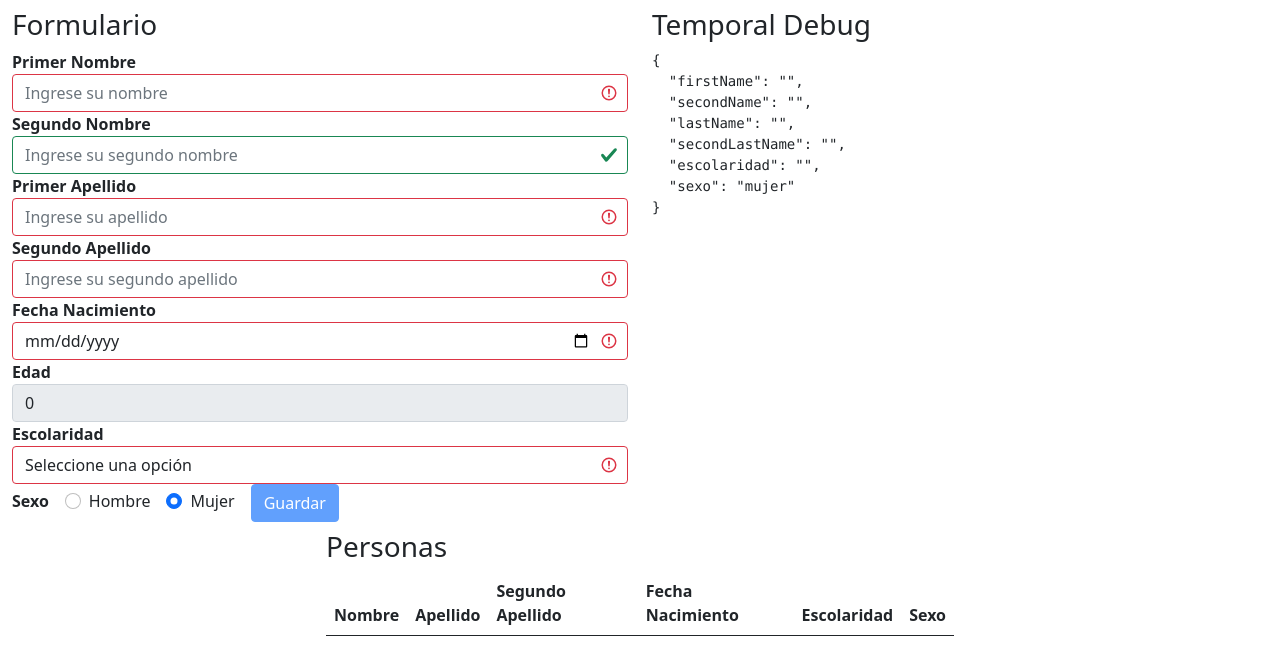
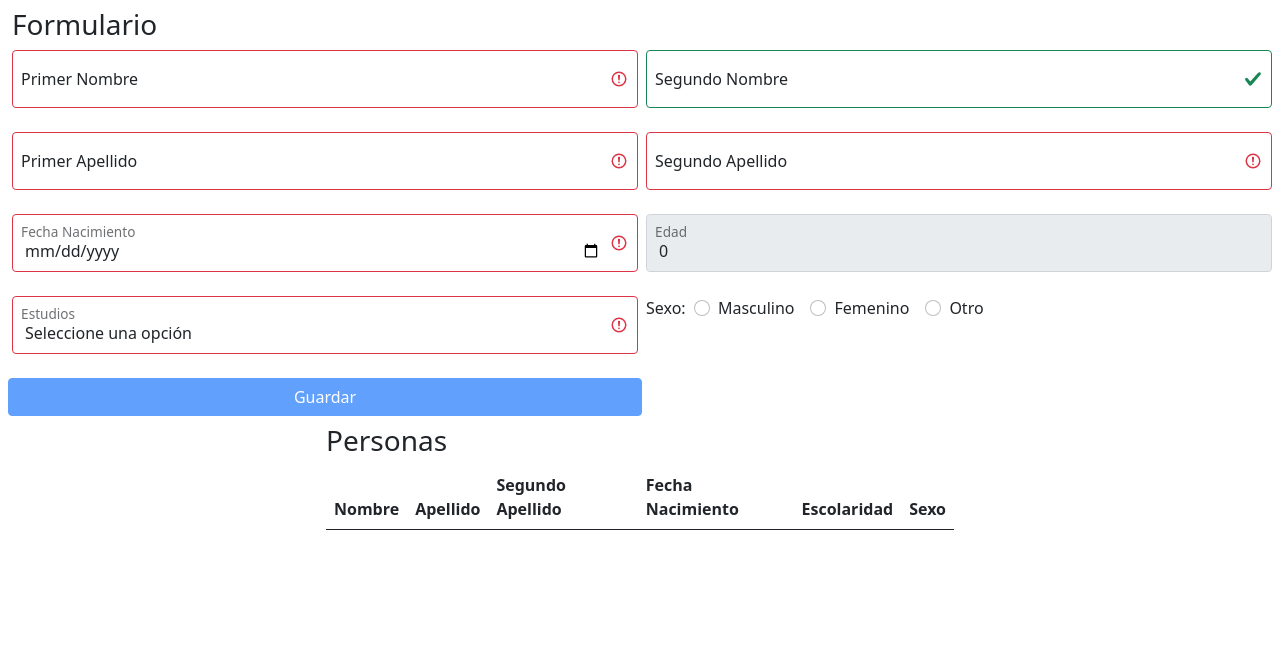
Before and after one commit to 120m4n/angular_Netec, an Angular app: page / in a window 1280 px wide. Shown: the top 664 px of the page. Built offline with nearby package versions, Linux system fonts and the light colour scheme.

Commit message:
se actualizan los estilos

```diff
--- a/src/app/components/formulario-persona/formulario-persona.component.html
+++ b/src/app/components/formulario-persona/formulario-persona.component.html
@@ -1,15 +1,18 @@
 <div class="row p-2">
-    <div class="container ps-3 col-6">
+    <div class="container ps-3 col-12">
         <div class="row">
             <div class="col-12">
                 <h3>Formulario</h3>
             </div>
         </div>
-        <form (ngSubmit)="onSubmit()" #personaForm="ngForm">
-            <label for="firstName"> <b>Primer Nombre</b></label>
+        <form (ngSubmit)="onSubmit()" #personaForm="ngForm" class="row g-2">
+            <div class="form-floating mb-3 col-6">
+
                 <input type="text" id="firstName" name="firstName" #firstName="ngModel" [(ngModel)]="persona.firstName"
                     placeholder="Ingrese su nombre" minlength="5" class="form-control" required
                     [ngClass]="{'is-valid': firstName.valid, 'is-invalid':firstName.invalid}">
+                <label for="firstName" class="form-label">Primer Nombre</label>
+
                 <div class="invalid-feedback" *ngIf="firstName.invalid && (firstName.dirty || firstName.touched)">
                     <div *ngIf="firstName.errors?.['required']">
                         El nombre es requerido
@@ -18,17 +21,24 @@
                         El nombre debe tener al menos 5 caracteres
                     </div>
                 </div>
-
-            <label for="secondName"><b>Segundo Nombre</b></label>
-            <input type="text" id="secondName" name="secondName" #secondName="ngModel" [(ngModel)]="persona.secondName"
-                placeholder="Ingrese su segundo nombre" minlength="5" class="form-control"
-                [ngClass]="{'is-valid': secondName.valid, 'is-invalid':secondName.invalid}">
+            </div>
 
 
-            <label for="lastName"> <b>Primer Apellido</b></label>
+            <div class="form-floating mb-3 col-6">
+
+                <input type="text" id="secondName" name="secondName" #secondName="ngModel"
+                    [(ngModel)]="persona.secondName" placeholder="Ingrese su segundo nombre" minlength="5"
+                    class="form-control" [ngClass]="{'is-valid': secondName.valid, 'is-invalid':secondName.invalid}">
+                <label for="secondName" class="form-label">Segundo Nombre</label>
+
+            </div>
+
+            <div class="form-floating mb-3 col-6">
+
                 <input type="text" id="lastName" name="lastName" #lastName="ngModel" [(ngModel)]="persona.lastName"
                     placeholder="Ingrese su apellido" minlength="5" class="form-control" required
                     [ngClass]="{'is-valid': lastName.valid, 'is-invalid':lastName.invalid}">
+                <label for="lastName" class="form-label">Primer Apellido</label>
                 <div class="invalid-feedback" *ngIf="lastName.invalid && (lastName.dirty || lastName.touched)">
                     <div *ngIf="lastName.errors?.['required']">
                         El apellido es requerido
@@ -37,12 +47,15 @@
                         El apellido debe tener al menos 5 caracteres
                     </div>
                 </div>
+            </div>
 
-            <label for="secondLastName"><b>Segundo Apellido</b></label>
+            <div class="form-floating mb-3 col-6">
+
                 <input type="text" id="secondLastName" name="secondLastName" #secondLastName="ngModel"
                     [(ngModel)]="persona.secondLastName" placeholder="Ingrese su segundo apellido" minlength="5"
                     class="form-control" required
                     [ngClass]="{'is-valid': secondLastName.valid, 'is-invalid':secondLastName.invalid}">
+                <label for="secondLastName" class="form-label">Segundo Apellido</label>
                 <div class="invalid-feedback"
                     *ngIf="secondLastName.invalid && (secondLastName.dirty || secondLastName.touched)">
                     <div *ngIf="secondLastName.errors?.['required']">
@@ -52,24 +65,27 @@
                         El segundo apellido debe tener al menos 5 caracteres
                     </div>
                 </div>
+            </div>
 
-            <label for="birthDate"><b>Fecha Nacimiento</b></label>
+            <div class="form-floating mb-3 col-6">
+
                 <input type="date" id="birthDate" name="birthDate" #birthDate="ngModel" [(ngModel)]="persona.birthDate"
                     placeholder="Ingrese su fecha de nacimiento" class="form-control" required
                     [ngClass]="{'is-valid': birthDate.valid, 'is-invalid':birthDate.invalid}"
                     (change)="onSelectChange($event)">
-
+                <label for="birthDate" class="form-label">Fecha Nacimiento</label>
+            </div>
 
             <!-- age read only -->
-            <label for="age"><b>Edad</b></label>
+            <div class="form-floating mb-3 col-6">
                 <input type="text" id="age" name="age" #age="ngModel" [(ngModel)]="edad" placeholder="Ingrese su edad"
                     class="form-control" readonly>
+                <label for="age" class="form-label">Edad</label>
+            </div>
 
-
-
-            <label for="Escolaridad"><b>Escolaridad</b></label>
-            <select id="escolaridad" name="escolaridad" #escolaridad="ngModel" [(ngModel)]="persona.escolaridad"
-                class="form-control" required
+            <div class="form-floating mb-3 col-6">
+                <select class="form-select" id="escolaridad" name="escolaridad" #escolaridad="ngModel"
+                    [(ngModel)]="persona.escolaridad" class="form-control" required
                     [ngClass]="{'is-valid': escolaridad.valid, 'is-invalid':escolaridad.invalid}">
                     <option value="">Seleccione una opción</option>
                     <option value="Primaria">Primaria</option>
@@ -77,47 +93,24 @@
                     <option value="Preparatoria">Preparatoria</option>
                     <option value="Universidad">Universidad</option>
                 </select>
+                <label for="Escolaridad" class="form-label">Estudios</label>
                 <div class="invalid-feedback" *ngIf="escolaridad.invalid && (escolaridad.dirty || escolaridad.touched)">
                     <div *ngIf="escolaridad.errors?.['required']">
                         La escolaridad es requerida
                     </div>
                 </div>
+            </div>
+            <div  class="mb-3 col-6" >
+                <label class="form-label mb-3">Sexo: &nbsp;</label>
+                <div class="form-check form-check-inline mb-3" *ngFor="let sex of sexOptions">
+                    <input class="form-check-input" type="radio" name="sexo" (click)="cambiarSexo(sex)">
+                    <label class="form-check-label">{{sex.name}}</label>
+                </div>
+            </div>
 
-            <label class="pe-3" for="sexo"><b>Sexo</b></label>
-            <!-- <div class="form-group"> -->
-                <div class="form-check form-check-inline">
-                    <input class="form-check-input" type="radio" name="sexo"
-                        id="option1" value="hombre"
-                        [(ngModel)]="persona.sexo">
-                    <label class="form-check-label" for="option1">
-                        Hombre
-                    </label>
-                </div>
-                <div class="form-check form-check-inline">
-                    <input class="form-check-input" type="radio" name="sexo"
-                    id="option2" value="mujer" checked
-                    [(ngModel)]="persona.sexo">
-                    <label class="form-check-label" for="option2">
-                        Mujer
-                    </label>
-                </div>
-            <!-- </div> -->
-
-            <button type="submit" class="btn btn-primary" [disabled]="personaForm.invalid">Guardar</button>
+            <button type="submit" class="btn btn-primary col-6" [disabled]="personaForm.invalid">Guardar</button>
 
         </form>
-    </div>
-    <div class="container pe-3 col-6">
-        <div class="row">
-            <div class="col">
-                <h3>Temporal Debug</h3>
-            </div>
-        </div>
-        <div class="row">
-            <div class="col-12">
-                <pre>{{ persona | json }}</pre>
-            </div>
-        </div>
     </div>
 </div>
 <div class="row">
--- a/src/app/components/formulario-persona/formulario-persona.component.ts
+++ b/src/app/components/formulario-persona/formulario-persona.component.ts
@@ -7,6 +7,9 @@ import { Persona } from 'src/app/models/persona';
   styleUrls: ['./formulario-persona.component.css']
 })
 export class FormularioPersonaComponent {
+  cambiarSexo(_t126: { name: string; value: string; }) {
+    this.persona.sexo = _t126.value;
+  }
 
   setEdad(date: Date): void {
       this.edad = new Date().getFullYear() - new Date(date).getFullYear();
@@ -19,6 +22,12 @@ export class FormularioPersonaComponent {
     }
       return false;
   }
+
+  sexOptions = [
+    { name: 'Masculino', value: 'M' },
+    { name: 'Femenino', value: 'F' },
+    { name: 'Otro', value: 'O' },
+  ];
 
 
 
```
Lines whose indentation alone changed are shown as unchanged.
